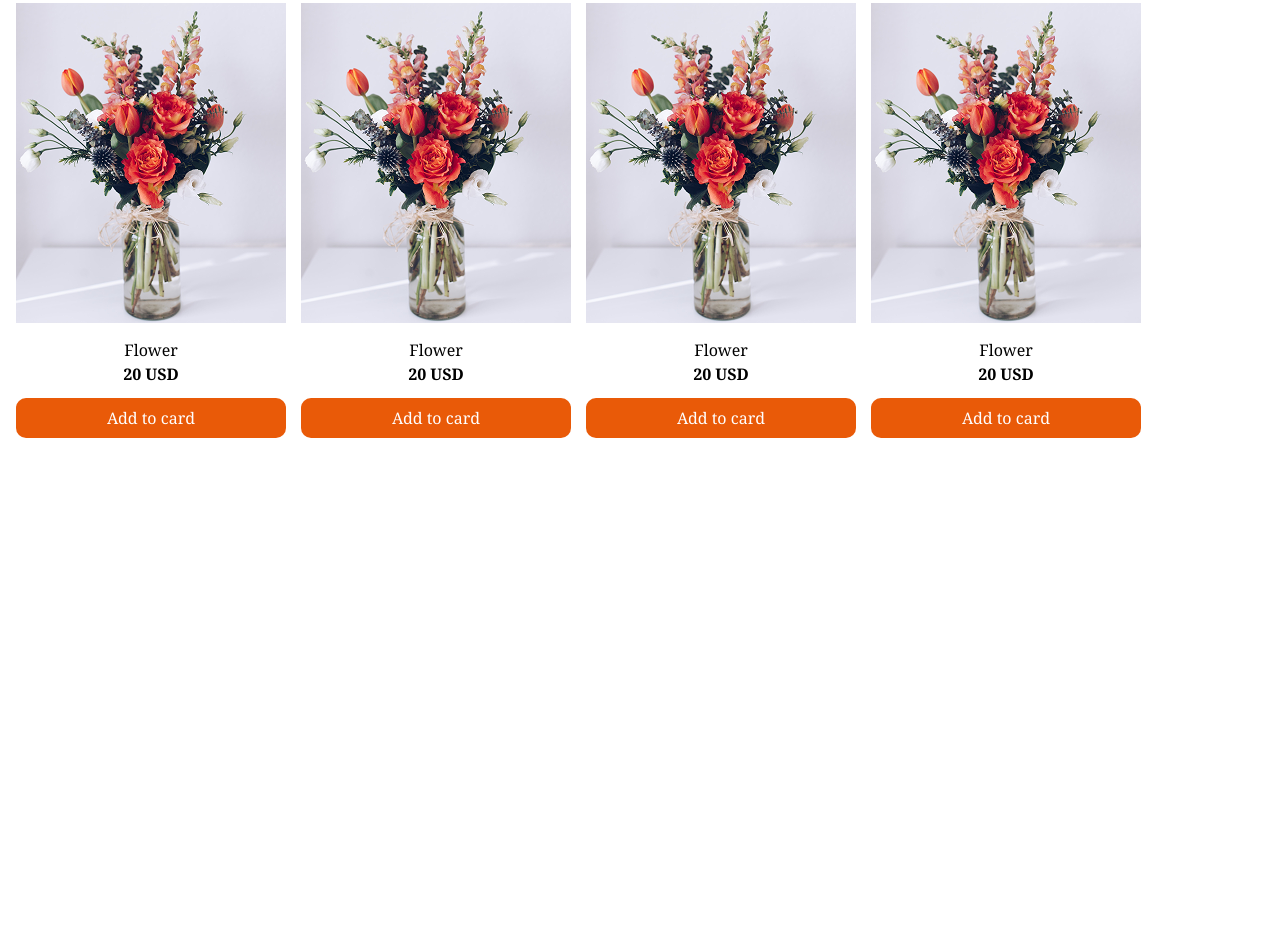
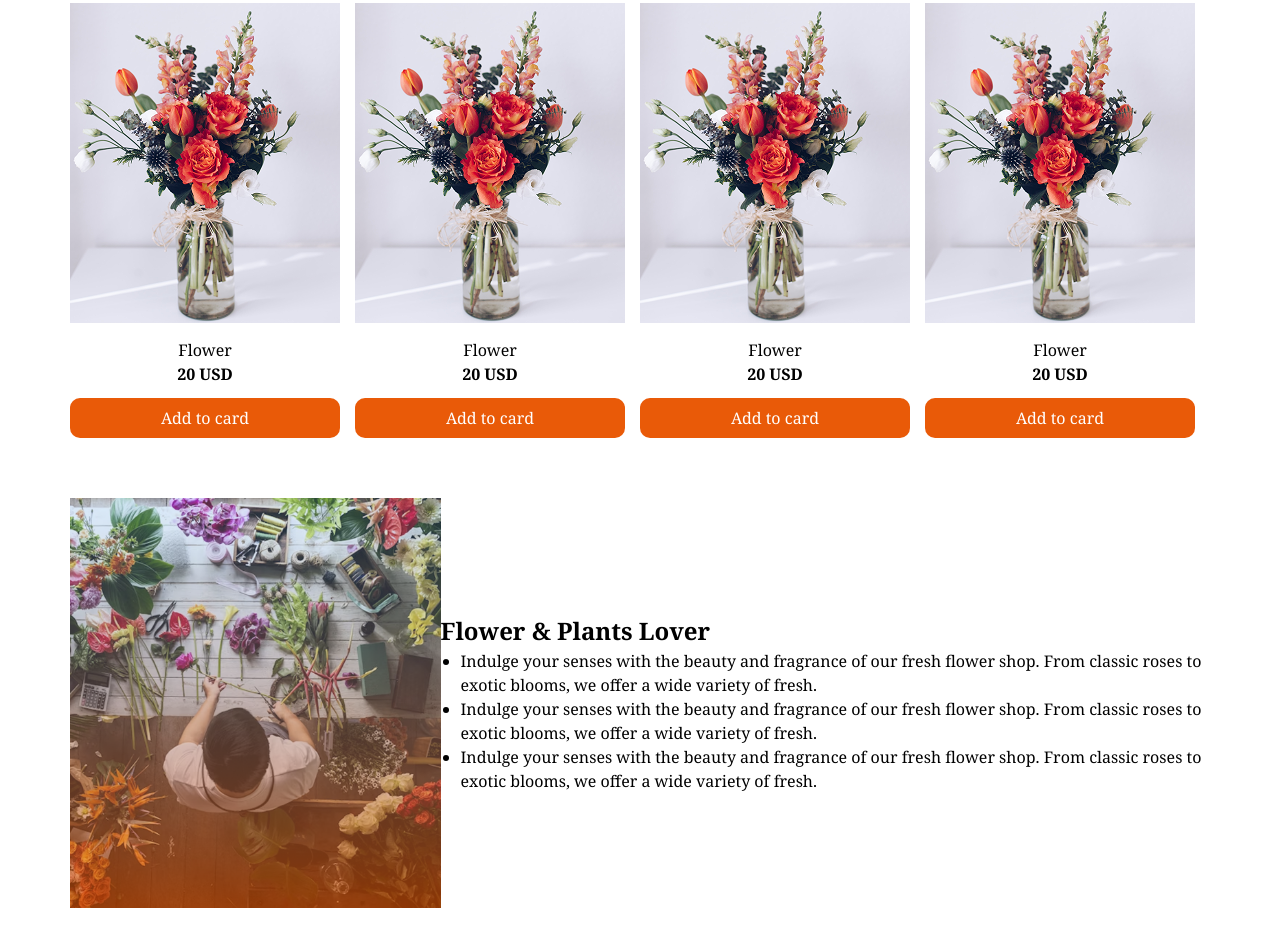
Before and after one commit to JobayerProdhan/B12A02-Responsive-flowers, a plain HTML site: page index.html in a window 1280 px wide. Shown: the part 1119-2066 px from the top of the page. Before the commit the page ends 1617 px from the top, so only its background shows below. Drawn offline with nearby package versions, Linux system fonts and the light colour scheme.

Commit message:
flower section done

```diff
--- a/index.html
+++ b/index.html
@@ -36,7 +36,7 @@
 
 
     <!-- banner section  -->
-    <div class="w-[350px] md:w-[1140px] mx-auto ml-4">
+    <div class="w-[350px] mx-auto md:w-[1140px] md:mx-auto ml-4">
 
        <nav class="flex justify-between items-center bg-white p-4">
 
@@ -77,7 +77,7 @@
 
     </div>
 
-    <main class="w-[340px] ml-4 md:w-[1140px] mx-auto mt-10 mb-10">
+    <main class="w-[340px] mx-auto ml-4 md:w-[1140px] md:mx-auto mt-10 mb-10">
 
         <section class="plant">
             <div class="text-center mb-10">
@@ -158,6 +158,28 @@
                 </div>
             </div>
         </section>
+        <section>
+            <div class="mt-10 mb-10 md:flex md:justify-between md:items-center">
+                <div>
+                    <img src="assets/flower-store.png" alt="">
+
+                </div>
+            <div>
+                <h1 class="font-bold text-[24px]">Flower & Plants Lover</h1>
+                <ol class="list-disc ml-5">
+                    <li>
+                       Indulge your senses with the beauty and fragrance of our fresh flower shop. From classic roses to exotic blooms, we offer a wide variety of fresh.
+                    </li>
+                    <li>
+                        Indulge your senses with the beauty and fragrance of our fresh flower shop. From classic roses to exotic blooms, we offer a wide variety of fresh.
+                    </li>
+                    <li>
+                        Indulge your senses with the beauty and fragrance of our fresh flower shop. From classic roses to exotic blooms, we offer a wide variety of fresh.
+                    </li>
+                </ol>
+            </div>
+            </div>
+        </section>
 
 
     </main>
```
